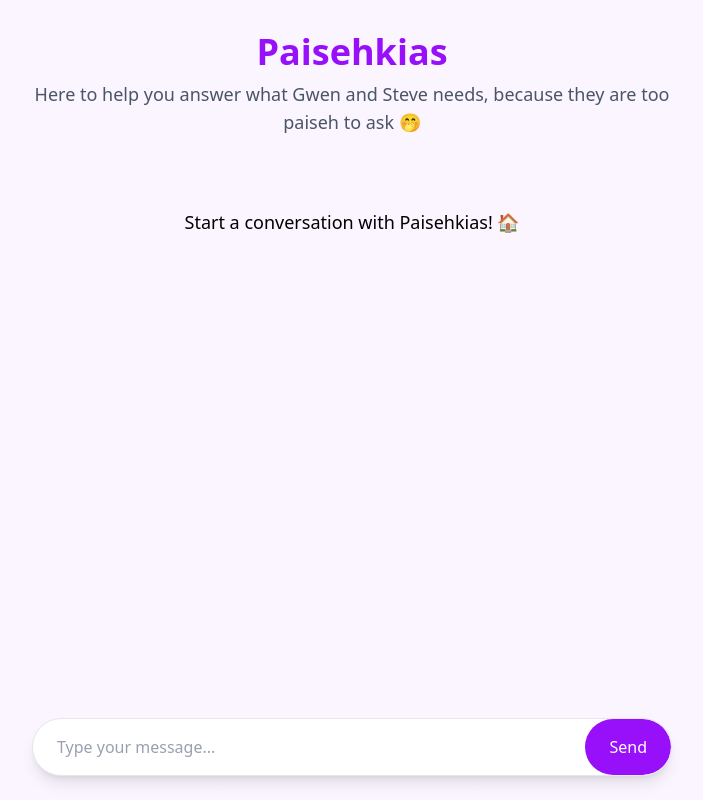
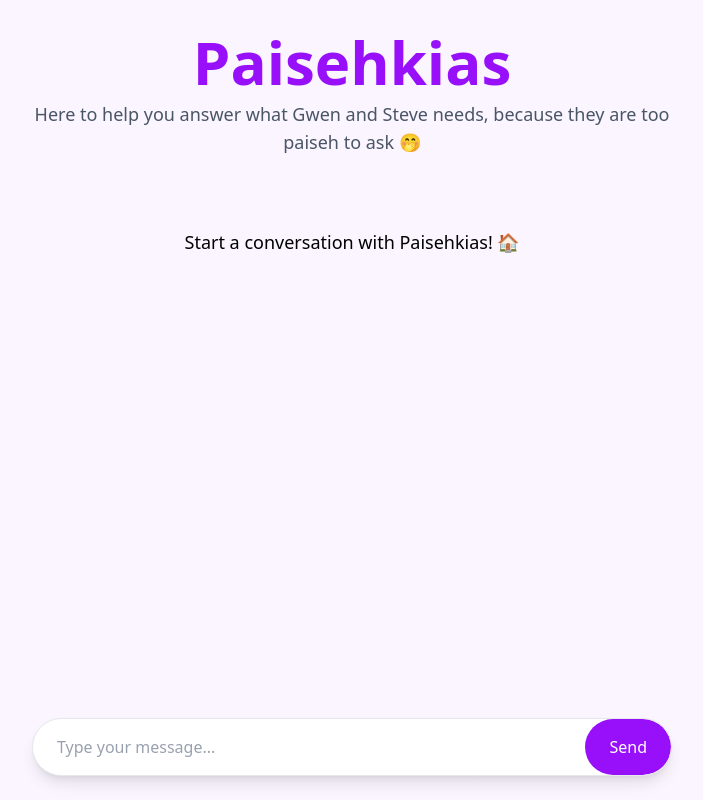
Before and after one commit to stevahnes/paisehkias, a Next.js app in the folder housewarming-agent/: page / in a window 1280 px wide. Shown: the whole page, without its empty margins (288-991 px from the left). Built offline with nearby package versions, Linux system fonts and the light colour scheme.

Commit message:
Fix: More CSS fixes

```diff
--- a/housewarming-agent/src/app/layout.tsx
+++ b/housewarming-agent/src/app/layout.tsx
@@ -12,10 +12,7 @@ export default function RootLayout({
   children: React.ReactNode;
 }) {
   return (
-    <html
-      lang="en"
-      className="h-full bg-linear-to-br from-purple-50 via-blue-50 to-cyan-50"
-    >
+    <html lang="en" className="h-full">
       <body className="h-full min-h-screen w-full bg-purple-50">
         {children}
       </body>
--- a/housewarming-agent/src/app/page.tsx
+++ b/housewarming-agent/src/app/page.tsx
@@ -10,7 +10,7 @@ export default function Chat() {
     <div className="flex flex-col h-screen w-full max-w-2xl mx-auto relative">
       {/* Header */}
       <div className="flex-shrink-0 text-center pt-8 pb-6 px-4">
-        <h1 className="text-4xl font-bold text-purple-600 mb-2">Paisehkias</h1>
+        <h1 className="text-6xl font-bold text-purple-600 mb-2">Paisehkias</h1>
         <p className="text-gray-600 text-lg">
           Here to help you answer what Gwen and Steve needs, because they are
           too paiseh to ask 🤭
@@ -44,6 +44,8 @@ export default function Chat() {
               }
             >
               {message.parts.map((part, i) => {
+                console.log("Part type:", part.type);
+                console.log("Message ID:", message.id);
                 switch (part.type) {
                   case "text":
                     return <div key={`${message.id}-${i}`}>{part.text}</div>;
```
